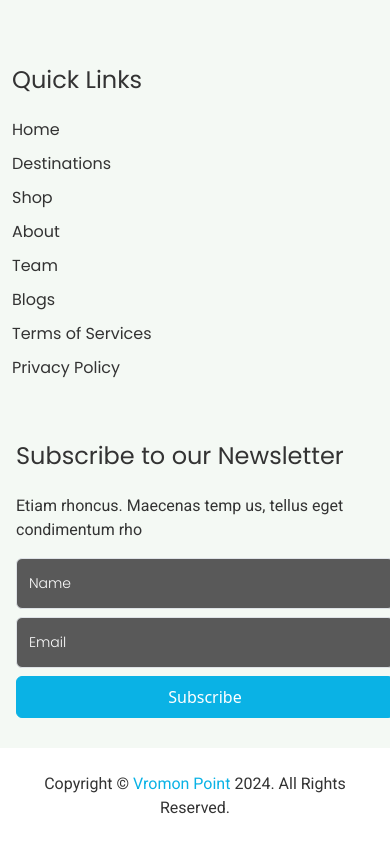
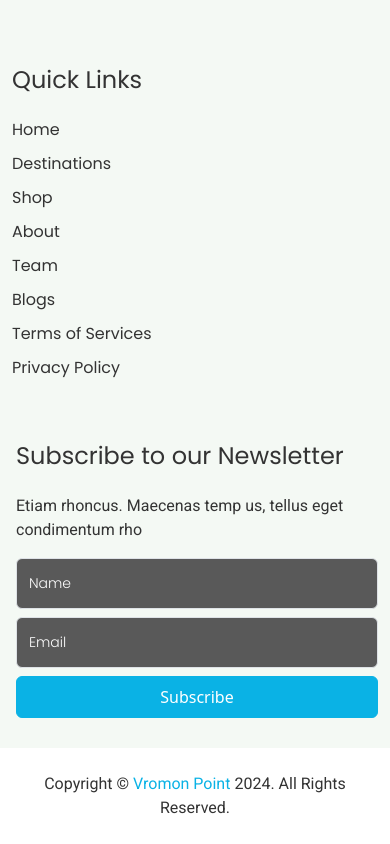
Before and after one commit to Md-Naim-Howlader/Vromon_Point, a React (Vite) app: page / in a window 390 px wide. Shown: the part 8307-9151 px from the top of the page. Built offline with nearby package versions, Linux system fonts and the light colour scheme; no server answers.

Commit message:
footer modify

```diff
--- a/src/layout/footer/Footer.jsx
+++ b/src/layout/footer/Footer.jsx
@@ -74,7 +74,7 @@ const Footer = () => {
                 </NavLink>
               </Nav>
             </div>
-            <div className="col-lg-4 ms-3 ms-md-0 col-md-6 mt-5 mt-lg-0 ps-0 ps-lg5">
+            <div className="col-lg-4 ps-3 ps-md-0 col-md-6 mt-5 mt-lg-0 ps-0 ps-lg5">
               <h4>Subscribe to our Newsletter</h4>
               <p className="mb-3">
                 Etiam rhoncus. Maecenas temp us, tellus eget condimentum rho
```
